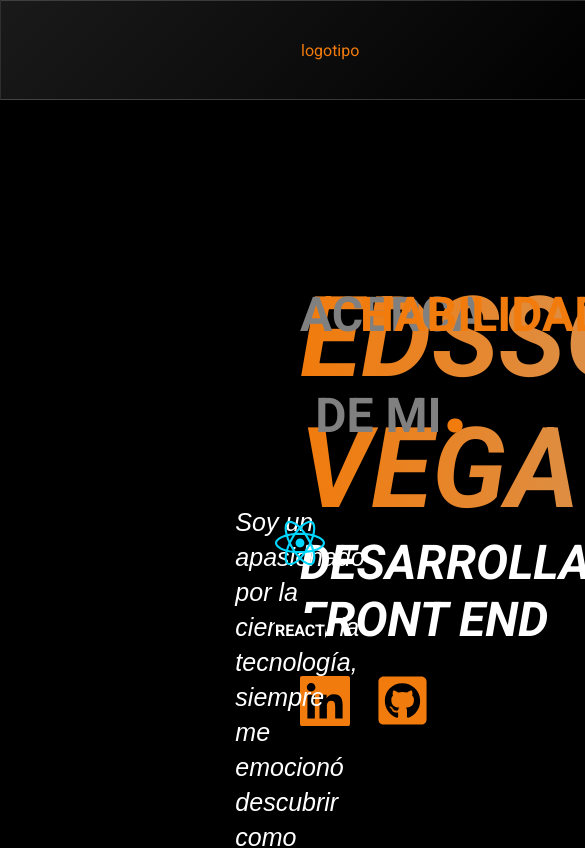
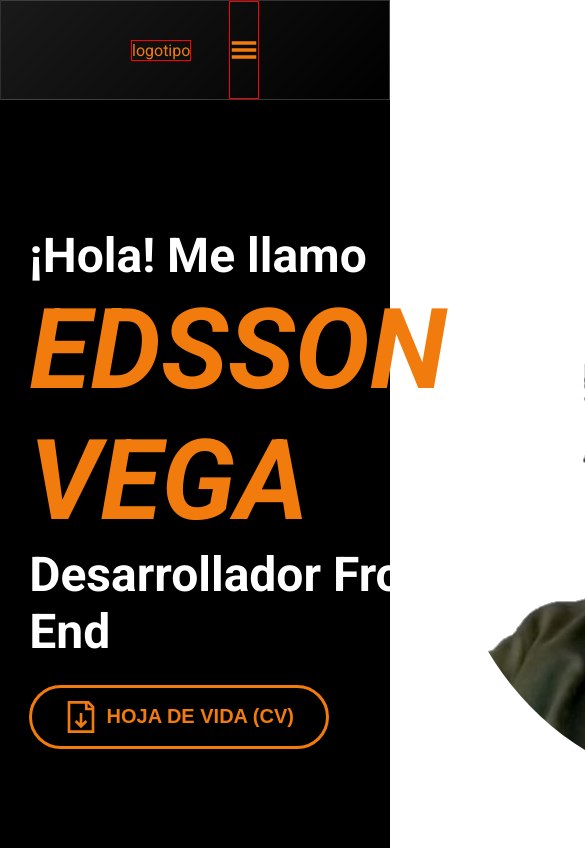
Before and after one commit to EdssonVega/portafolio-web, a React (Create React App) app: page / in a window 390 px wide. Shown: the top 848 px of the page, 585 px wide, since content can reach past the window. Built offline with nearby package versions, Linux system fonts and the light colour scheme.

Commit message:
fixing responsive and hero

```diff
--- a/src/App.css
+++ b/src/App.css
@@ -1,6 +1,9 @@
 
 .App {
-  text-align: center;
+  display: flex;
+  flex-direction: column;
+  align-items: center;
+  background-color: black;
 }
 
 .App-logo {
--- a/src/components/AboutMe/AboutMe.css
+++ b/src/components/AboutMe/AboutMe.css
@@ -2,7 +2,8 @@
     display: flex;
     flex-direction: column;
     justify-content: center;
-    height: 900px;
+    height: fit-content;
+    width: 85%;
     padding: 100px 300px;
     background-color: black;
     background-repeat: no-repeat;
@@ -27,13 +28,7 @@
 .descripcion h1{
     align-self:start;
     font-size: 3rem;
-    color: gray;
-}
-
-.descripcion h1::after{
-    content: ".";
-    font-size: 6rem;
-    color:rgb(241, 123, 12) ;
+    color: rgb(241, 123, 12);
 }
 
 .descripcion p{
@@ -50,31 +45,6 @@
     color:rgb(241, 123, 12) ;
     border: 5px solid rgb(241, 123, 12);
     transition: all 1s;
-}
-.resumeButton{
-    display: flex;
-    align-items:center;
-    justify-content: center;
-    color: rgb(53, 50, 50);
-    font-size: 1.5rem;
-    font-weight: 700;
-    background-color: black;
-    border: none;
-    height: 4rem;
-    cursor: pointer;
-    border-radius: 5px;
-    width: 300px;
-    align-self: center;
-    border: 5px solid rgb(53, 50, 50);
-    gap: 10px;
-}
-
-
-.resumeButton:hover{
-    box-shadow: 0px 0px 10px 5px rgb(241, 123, 12) ;
-    color:rgb(241, 123, 12) ;
-    border: 5px solid rgb(241, 123, 12);
-    transition: all 0.5s;
 }
 
 .hoja{
--- a/src/components/AboutMe/AboutMe.js
+++ b/src/components/AboutMe/AboutMe.js
@@ -54,9 +54,6 @@ function AboutMeSection (){
                 <div className="descripcion">
                     <h1>ACERCA DE MI</h1>
                     <p>Soy un apasionado por la ciencia y la tecnología, siempre me emocionó descubrir como funcionan las cosas así que disfruto de aprender algo nuevo cada día. <br/>¿Qué te puedo decir? Ando dando mis primeros pasos en este mundo digital y me intriga saber toda la caminata que me espera.<br/>Hey! pero no te creas que soy un aburrido que solo habla de estudios y trabajo, si me invitas a ver una peli al cine, a nadar a la piscina o echarle una partida a un videojuego con gusto aceptaré!<br/> Total! La vida es un equilibrio entre los deberes y placeres. </p>
-                    <button className="resumeButton">
-                        <GrDocumentDownload className="hoja"/>HOJA DE VIDA (CV)
-                    </button>
                 </div>
                 <div className="skillsSection" >
                     <h1>HABILIDADES</h1>
--- a/src/components/AboutMe/skill/skill.css
+++ b/src/components/AboutMe/skill/skill.css
@@ -1,6 +1,4 @@
 .container{
-    /*box-shadow: 0px 0px 10px 5px rgb(167, 114, 17);
-    border: 2px solid rgb(243, 170, 35);*/
     border-radius: 10px;
     background-color: none;
     width: 175px;
@@ -18,6 +16,12 @@
     animation: rotatingLogo 2s linear 0s infinite;
 }
 
+.container:hover .nameSkill{
+    text-shadow:0px 0px 13px rgb(241, 123, 12);
+    color: rgb(241, 123, 12);
+    transition: all 0.5s;
+}
+
 .nameSkill{
     font-weight: bolder;
     background:black;
@@ -29,13 +33,12 @@
     width: 100%;
     height: 20%;
     color: white;
-   /* animation: skillButton 2s ease-in 0s infinite;*/
 }
+
 
 .nivel{
     background-color: black;
     border-radius: 0 0 10px 10px;
-
     position: absolute;
     top:3.5px;
     left:2.5px;
--- a/src/components/Hero/Hero.css
+++ b/src/components/Hero/Hero.css
@@ -1,31 +1,78 @@
 
 .hero{
-    padding: 500px 300px;
-    width: 100%;
+    width: 85%;
     display: flex;
     align-items: center;
     justify-content: space-between;
-    height: 800px;
+    height: 1000px;
     background: rgb(0,0,0);
     background-size: cover;
 }
+
 .titulo{
-    text-align: left;
+    display: flex;
+    flex-direction: column;
+    align-items: flex-start;
+    height: 100%;
+    justify-content: center;
+    position: relative;
 }
 
+
 .name{
-    background:linear-gradient(to left,rgb(212, 151, 94),rgb(241, 123, 12));
-    -webkit-background-clip: text;
-    color: transparent;
+    color: rgb(241, 123, 12);
     font-size: 7rem;
     font-style: italic;
 }
 
 .position{
-    margin-bottom: 25px;
     color: white;
     font-size: 3rem;
-    font-style: italic
+}
+
+.resumeButton{
+    margin: 25px 0;
+    display: flex;
+    align-items:center;
+    justify-content: center;
+    color: rgb(241, 123, 12);
+    font-size: 1.25rem;
+    font-weight: 700;
+    background-color: rgb(0, 0, 0);
+    border: none;
+    height: 4rem;
+    cursor: pointer;
+    border-radius: 35px;
+    width: 300px;
+    border: 3px solid rgb(241, 123, 12);
+    gap: 10px;
+    position: relative;
+    overflow: hidden;
+    z-index: 1;
+}
+
+.resumeButton::before{
+    position: absolute;
+    top:0;
+    left: -100px;
+    content: " ";
+    width: 400px;
+    height: 300px;
+    border-radius: 35px;
+    background-color: rgb(241, 123, 12);
+    transform: translate(100%,-150%) rotate(45deg);
+    z-index: -1;
+}
+
+.resumeButton:hover::before{
+    animation: animationResumeButton 1s linear 0s forwards;
+}
+
+.resumeButton:hover{
+    box-shadow: 0px 0px 10px 5px rgb(241, 123, 12) ;
+    color:rgb(0, 0, 0) ;
+    border: 3px solid rgb(0, 0, 0);
+    transition: all 1s;
 }
 
 .foto{
@@ -34,9 +81,12 @@
 }
 
 .socialMediaIcons{
+    position: absolute;
+    bottom: 0;
     display: flex;
     align-items: center;
     gap: 25px;
+    margin: 25px 0;
 }
 
 .linkedInIcon{
@@ -69,6 +119,14 @@
     filter: drop-shadow(0px 0px 5px white);
     transform: scale(1.2);
     transition: all 0.5s;
+}
 
+@keyframes animationResumeButton {
+    75%{
+        transform: translate(0, 0) rotate(45deg);
+    }
 
+    100%{
+        transform: translate(25%, -25%) rotate(45deg);
+    }
 }
--- a/src/components/Hero/Hero.js
+++ b/src/components/Hero/Hero.js
@@ -3,6 +3,8 @@ import "./Hero.css";
 import foto from "../../images/Imagen2.png"
 import { GrLinkedin } from "react-icons/gr"
 import { FaGithubSquare } from "react-icons/fa"
+import { GrDocumentDownload } from "react-icons/gr"
+
 
 
 
@@ -10,8 +12,12 @@ function HeroSection(){
     return(
         <section className="hero">
             <div className="titulo">
+                <h2 className="position">¡Hola! Me llamo</h2>
                 <h1 className="name">EDSSON VEGA</h1>
-                <h2 className="position">DESARROLLADOR FRONT END</h2>
+                <h2 className="position">Desarrollador Front End</h2>
+                <button className="resumeButton">
+                        <GrDocumentDownload className="hoja"/>HOJA DE VIDA (CV)
+                </button>
                 <div className="socialMediaIcons">
                     <GrLinkedin className="linkedInIcon"/>
                     <FaGithubSquare className="githubIcon"/>
--- a/src/components/Projects/Project.css
+++ b/src/components/Projects/Project.css
@@ -5,13 +5,13 @@
     background-color: black;
     display: flex;
     align-items: center;
-    justify-content: center;
 }
 
 .projectsSection h1{
     font-size: 3rem;
     color:rgb(241, 123, 12);
     margin: 50px 0px;
+    width: fit-content;
 }
 
 .showProjects{
--- a/src/components/navbar/Navbar.css
+++ b/src/components/navbar/Navbar.css
@@ -1,7 +1,6 @@
-
 
 header{
-    width: 100vw;
+    width: 100%;
     height: 100px;
     background: linear-gradient(135deg, rgba(255,255,255,0.1),rgba(255,255,255,0));
     backdrop-filter: blur(10px);
@@ -12,15 +11,21 @@ header{
     align-items: center;
     color: rgb(241, 123, 12);
     justify-content: space-between;
-    padding: 0px 300px;
+    padding: 0px 130px;
     position: fixed;
     z-index: 3;
 }
 
+.logo{
+    border: 1px solid red;
+
+}
 
 .buttonsContainer{
+    width: 40%;
+    gap: 20px;
     display: flex;
-    gap: 50px;
+    justify-content: space-between;
     background-color: none;
 
 }
@@ -37,7 +42,7 @@ header{
     cursor: pointer;
     width: 150px;
     border-radius: 10px;
-    color: rgb(241, 123, 12);
+    color: rgb(255, 255, 255);
     /*border: 2px solid rgb(241, 123, 12);*/
 }
 
@@ -64,13 +69,23 @@ header{
 
 
 .toggle{
+    border: 1px solid red;
+
     cursor: pointer;
     width: 30px;
     height: 100%;
     display: none;
 }
 
-@media (max-width:768px){
+
+@media (max-width:1268px) {
+    .buttonsContainer{
+        width: 50%;
+    }
+
+}
+
+@media (max-width:1170px){
 
     @keyframes sombraBoton {
         0%{
--- a/src/components/navbar/Navbar.js
+++ b/src/components/navbar/Navbar.js
@@ -15,7 +15,7 @@ function NavbarSection (){
 
     return(
         <header>
-            <div>
+            <div className="logo">
                 logotipo
             </div>
             <GiHamburgerMenu className="toggle" onClick={burguerSwitch} />
```
